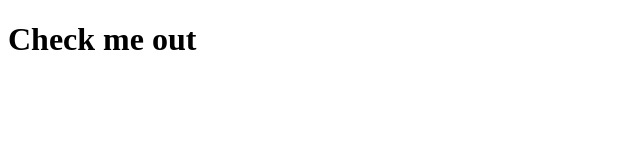
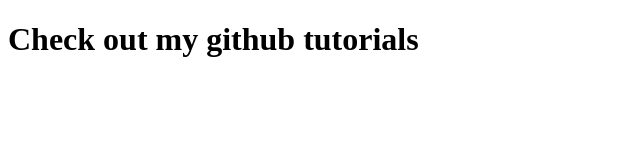
Before and after one commit to lunnadeveloper/hello-world, a plain HTML site: page index.html in a window 1280 px wide. Shown: the whole page, without its empty margins (0-640 px from the left). Drawn offline with Linux system fonts and the light colour scheme.

Commit message:
Adds an edited heading

```diff
--- a/index.html
+++ b/index.html
@@ -7,6 +7,6 @@
     <title>Github Tutorial</title>
 </head>
 <body>
-   <h1>Check me out</h1>
+   <h1>Check out my github tutorials</h1>
 </body>
 </html>
```
